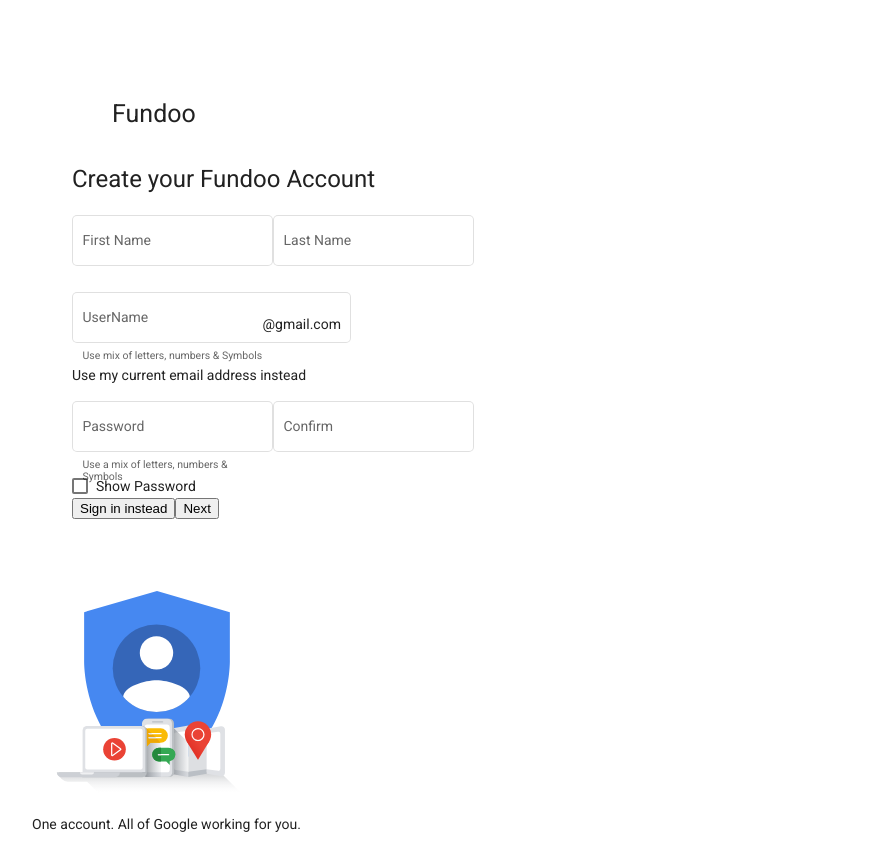
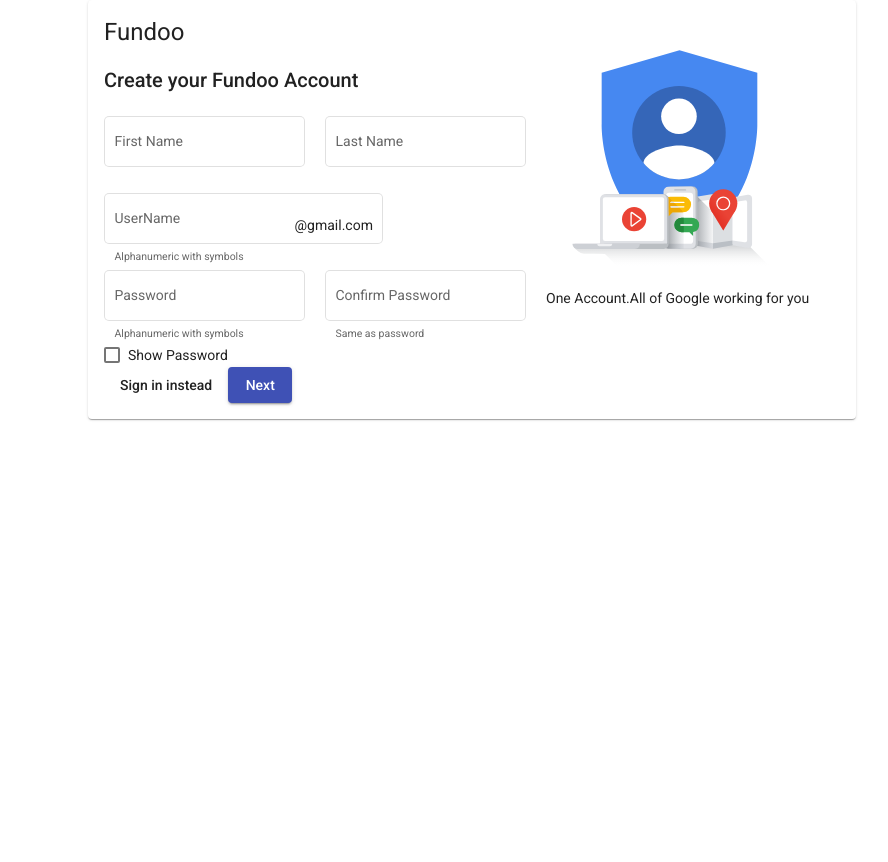
Before and after one commit to akhilkumar16/Fundoo_Front_End, an Angular app: page / in a window 1280 px wide. Shown: the whole page, without its empty margins (168-1056 px from the left). After the commit the page ends 800 px from the top, so only its background shows below. Built offline with nearby package versions, Linux system fonts and the light colour scheme.

Commit message:
[Akhil] completed Registration page

```diff
--- /dev/null
+++ b/src/app/components/login/login.component.html
@@ -0,0 +1 @@
+<p>login works!</p>
--- /dev/null
+++ b/src/app/components/login/login.component.ts
@@ -0,0 +1,15 @@
+import { Component, OnInit } from '@angular/core';
+
+@Component({
+  selector: 'app-login',
+  templateUrl: './login.component.html',
+  styleUrls: ['./login.component.scss']
+})
+export class LoginComponent implements OnInit {
+
+  constructor() { }
+
+  ngOnInit(): void {
+  }
+
+}
--- a/src/app/components/registration/registration.component.html
+++ b/src/app/components/registration/registration.component.html
@@ -1,32 +1,15 @@
-<!DOCTYPE html>
-<html lang="en">
-<head>
-    <meta charset="UTF-8">
-    <meta name="viewport" content="width=device-width, initial-scale=1.0">
-    <link href="https://fonts.googleapis.com/css2?family=Roboto:wght@300;400;500;600&display=swap" rel="stylesheet">
-</head>
-<div class="container">
-  <mat-card>
-    <div class ="Form container">
-          <div class="innerContainer">
-              <div class="fundooWord">
-                  <span>
-                      <span class="blueColor fundooFont">F</span>
-                      <span class="redColor fundooFont">u</span>
-                      <span class="orangeColor fundooFont">n</span>
-                      <span class="blueColor fundooFont">d</span>
-                      <span class="greenColor fundooFont">o</span>
-                      <span class="redColor fundooFont">o</span>
-                  </span>
-              </div>
-          </div>
-              <div class="createLine">
+<div fxFlex=100 fxLayout="row" fxLayoutAlign="center center">
+  <mat-card fxFlex=60>
+    <form fxLayout="row" fxLayoutGap="20px">
+      <div fxLayout="column">
+        <div>
           <h1>
+            Fundoo
+          </h1>
+          <h2>
             Create your Fundoo Account
-                  </h1>
-              </div>
-              <div class="FirstLastName">
-                <div>
+          </h2>
+          <div fxLayoutGap=20px>
             <mat-form-field appearance="outline">
               <mat-label>First Name</mat-label>
               <input matInput FirstName="FirstName">
@@ -36,50 +19,39 @@
               <input matInput LastName="LastName">
             </mat-form-field>
           </div>
-            </div>
-            <div class="userName">
+          <div>
             <mat-form-field appearance="outline">
               <mat-label>UserName</mat-label>
               <input matInput UserName="UserName">
               <mat-icon matSuffix>@gmail.com</mat-icon>
-                <mat-hint>Use mix of letters, numbers & Symbols</mat-hint>
+              <mat-hint>Alphanumeric with symbols</mat-hint>
             </mat-form-field>
-              <div class="text">
-              <p>
-                  Use my current email address instead
-              </p>
           </div>
         </div>
-          <div class="password">
-            <div>
+        <div fxLayoutGap=20px>
           <mat-form-field appearance="outline">
             <mat-label>Password</mat-label>
             <input matInput password="password">
-                <mat-hint>Use a mix of letters, numbers & Symbols</mat-hint>
+            <mat-hint>Alphanumeric with symbols</mat-hint>
           </mat-form-field>
           <mat-form-field appearance="outline">
-                <mat-label>Confirm</mat-label>
-                <input matInput Confirm="Confirm">
+            <mat-label>Confirm Password</mat-label>
+            <input matInput confirmPassword="confirmPassword">
+            <mat-hint>Same as password</mat-hint>
           </mat-form-field>
-              <div class = "checkbox">
-              <section class="example-section">
+        </div>
         <mat-checkbox class="example-margin">Show Password</mat-checkbox>
-              </section>
+        <div class="button-row">
+          <button mat-flat-button>Sign in instead</button>
+          <button mat-raised-button color="primary">Next</button>
         </div>
       </div>
+      <div fxLayout="row" fxLayoutGap="20px">
+        <div>
+          <img src="assets/icon.svg">
+          One Account.All of Google working for you
         </div>
-        <section>
-          <div class="example-button-row">
-            <button mat-flat-button>Sign in instead</button>
-            <button mat-button>Next</button>
       </div>
-        </section>
-    </div >
-    <div class = "image">
-      <img src="assets/icon.svg"
-      width="250"
-     height="250">
-      <p>One account. All of Google working for you.</p>
-    </div>
+    </form>
   </mat-card>
 </div>
--- a/src/app/components/registration/registration.component.scss
+++ b/src/app/components/registration/registration.component.scss
@@ -3,93 +3,4 @@
     display: block;
     margin-left:auto;
     margin-right:auto;
-}
-.container{
-    margin: 40px;
-    .innerContainer{
-        padding: 48px 40px 36px;
-        width: 60%;
-        .fundooWord{
-            display: flex;
-        }
-        .createLine{
-            color: #202124;
-            padding-top: 16px;
-            font-family: 'Google Sans';
-            font-size: 24px;
-            font-weight: 400;
-            line-height: 1.3333;
-        }
-        .firstLastName{
-            display: flex;
-            flex-wrap: wrap;
-            justify-content: space-between;
-        }
-        .emailHint{
-            font-size: 15px;
-        }
-        .password{
-            display: flex;
-            flex-wrap: wrap;
-            justify-content: space-between;
-        }
-        .buttons{
-            display: flex;
-            justify-content: space-between;
-        }
-        .image{
-            float :left;
-            width: 30px;
-            height: 30px;
-        }
     }
-}
-.fundooFont{
-    font-size: 25px;
-    font-family: roboto,'Noto Sans Myanmar UI',arial,sans-serif;
-}
-.longFormField{
-    width: 200%;
-}
-.widthFormField{
-    font-size: 12px;
-}
-
-
-@media (max-width: 600px) {
-    .mat-card{
-        width: auto !important;
-        display: flex;
-        justify-content: center;
-        align-items: center;
-        background-size: cover;
-        padding: 0 !important;
-        transition: none !important;
-        box-shadow: none !important;
-    }
-    .container{
-        margin: 0 !important;
-    }
-    .innerContainer{
-        width: auto !important;
-        padding: 18px 21px;
-    }
-    .longFormField{
-        width: auto !important;
-    }
-    .firstLastName{
-        width: auto !important;
-        display: inline !important;
-    }
-    .widthFormField{
-        width: 100% !important;
-    }
-    .password{
-        display: inline !important;
-    }
-    .createLine{
-        h1{
-            font-size: 100% !important;
-        }
-    }
-}
```
Also changed, not shown: src/app/app.module.ts (+10 -3 lines), src/app/components/login/login.component.scss (added), 1 other file (tests, documents, lock files or other folders). Lines whose indentation alone changed are shown as unchanged.
